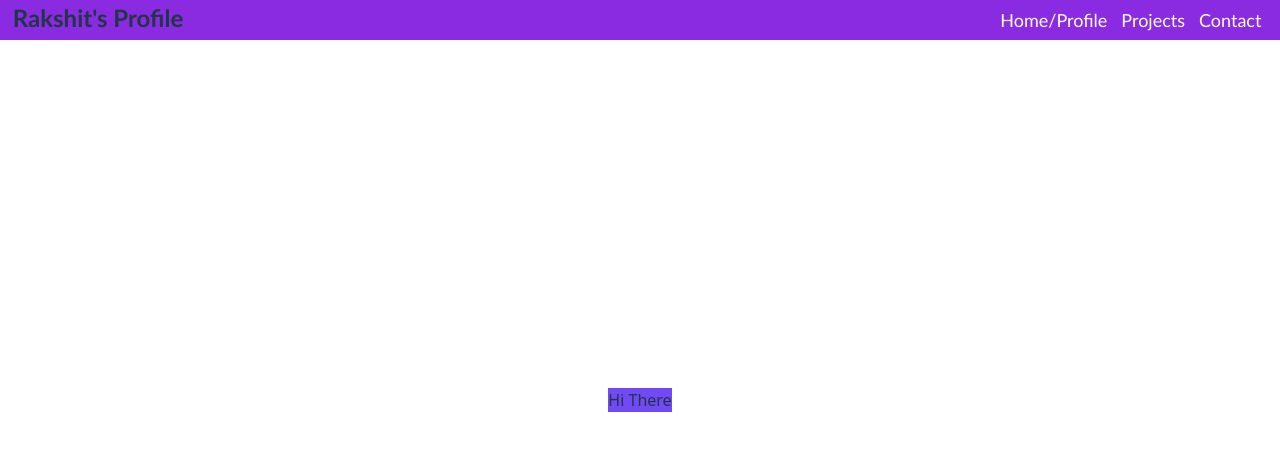
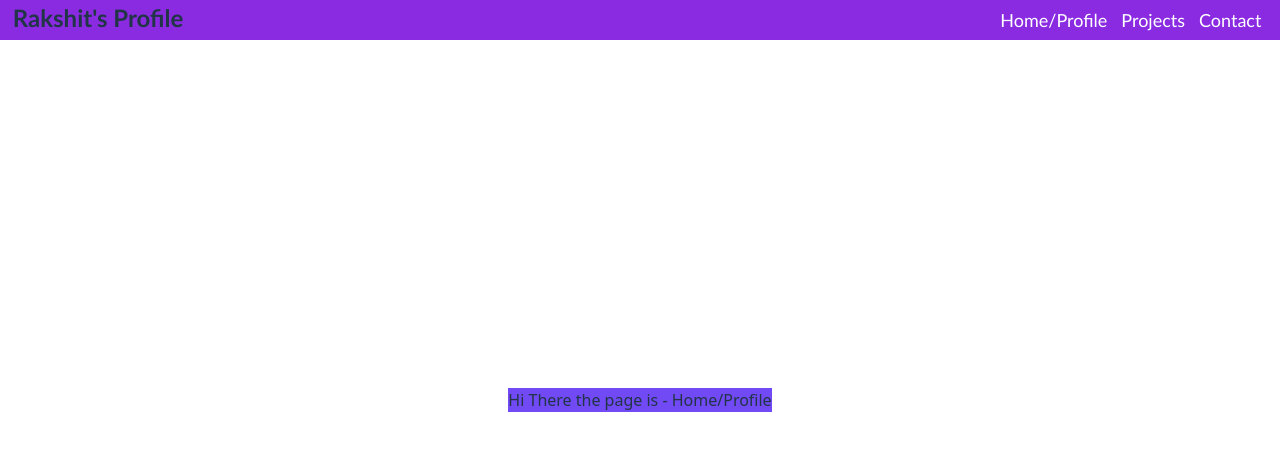
Before and after one commit to rakshit-goel-cse/profile, a Preact app in the folder profile/: page / in a window 1280 px wide. Shown: the top 450 px of the page. Built offline with nearby package versions, Linux system fonts and the light colour scheme.

Commit message:
Updated menu button response

```diff
--- a/profile/src/app.jsx
+++ b/profile/src/app.jsx
@@ -2,14 +2,15 @@ import { useState } from 'preact/hooks'
 import './app.css'
 import MenuBar from './components/MenuBar'
 import MainPage from './components/MainPage'
+import { PAGE_OPTION } from './components/constants/constant';
 
 export function App() {
-  const [count, setCount] = useState(0)
+  const [page, setPage] = useState(PAGE_OPTION.HOME);
 
   return (
     <>
-      <MenuBar/>
-      <MainPage/>
+      <MenuBar setPage={setPage}/>
+      <MainPage page={page}/>
     </>
   )
 }
--- a/profile/src/components/MainPage.jsx
+++ b/profile/src/components/MainPage.jsx
@@ -1,5 +1,5 @@
 import './MainPage.css';
 
-export default function MainPage(){
-    return <div className="main"> Hi There </div>;
+export default function MainPage({page}){
+    return <div className="main"> Hi There the page is - {page}</div>;
 }
--- a/profile/src/components/MenuBar.css
+++ b/profile/src/components/MenuBar.css
@@ -37,4 +37,12 @@
     white-space: nowrap;   /* prevent text from breaking */
     font-size: large;
     font-family: 'Gill Sans', 'Gill Sans MT', Calibri, 'Trebuchet MS', sans-serif;
+    /* Smooth transition for hover effects */
+    transition: transform 0.2s ease, background-color 0.5s ease;
 }
+
+/* Hover effect */
+.option:hover {
+    transform: scale(1.1);       /* slightly bigger */
+    background-color: darkblue;  /* optional color change */
+}
--- a/profile/src/components/MenuBar.jsx
+++ b/profile/src/components/MenuBar.jsx
@@ -1,14 +1,15 @@
+import { PAGE_OPTION } from "./constants/constant";
 import "./MenuBar.css";
 
-export default function MenuBar(){
+export default function MenuBar({setPage}){
 
     return(
         <div className="menu">
-            <h3 className="name">Rakshit's Profile</h3>
+            <h3 className="name" onClick={()=>setPage(PAGE_OPTION.HOME)} >Rakshit's Profile</h3>
             <div className="options">
-                <div className="option">Home/Profile</div>
-                <div className="option">Projects</div>
-                <div className="option">Contact</div>
+                <div className="option" onClick={()=>setPage(PAGE_OPTION.HOME)} >Home/Profile</div>
+                <div className="option" onClick={()=>setPage(PAGE_OPTION.PROJECTS)} >Projects</div>
+                <div className="option" onClick={()=>setPage(PAGE_OPTION.CONTACT)} >Contact</div>
             </div>
         </div>
     );
--- /dev/null
+++ b/profile/src/components/constants/constant.jsx
@@ -0,0 +1,5 @@
+export const PAGE_OPTION = Object.freeze({
+  HOME: "Home/Profile",
+  PROJECTS: "Projects",
+  CONTACT: "Contact",
+});
```
